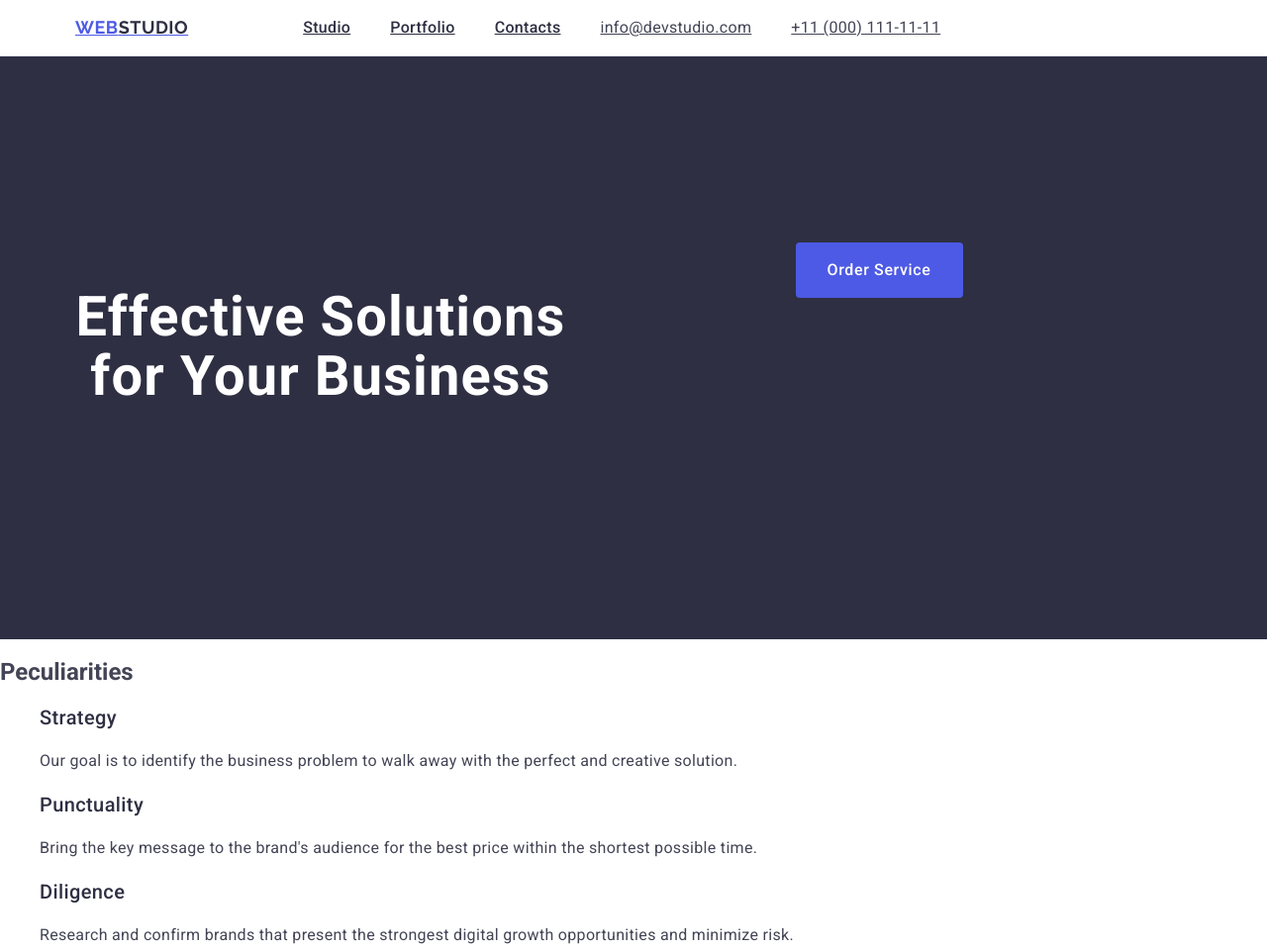
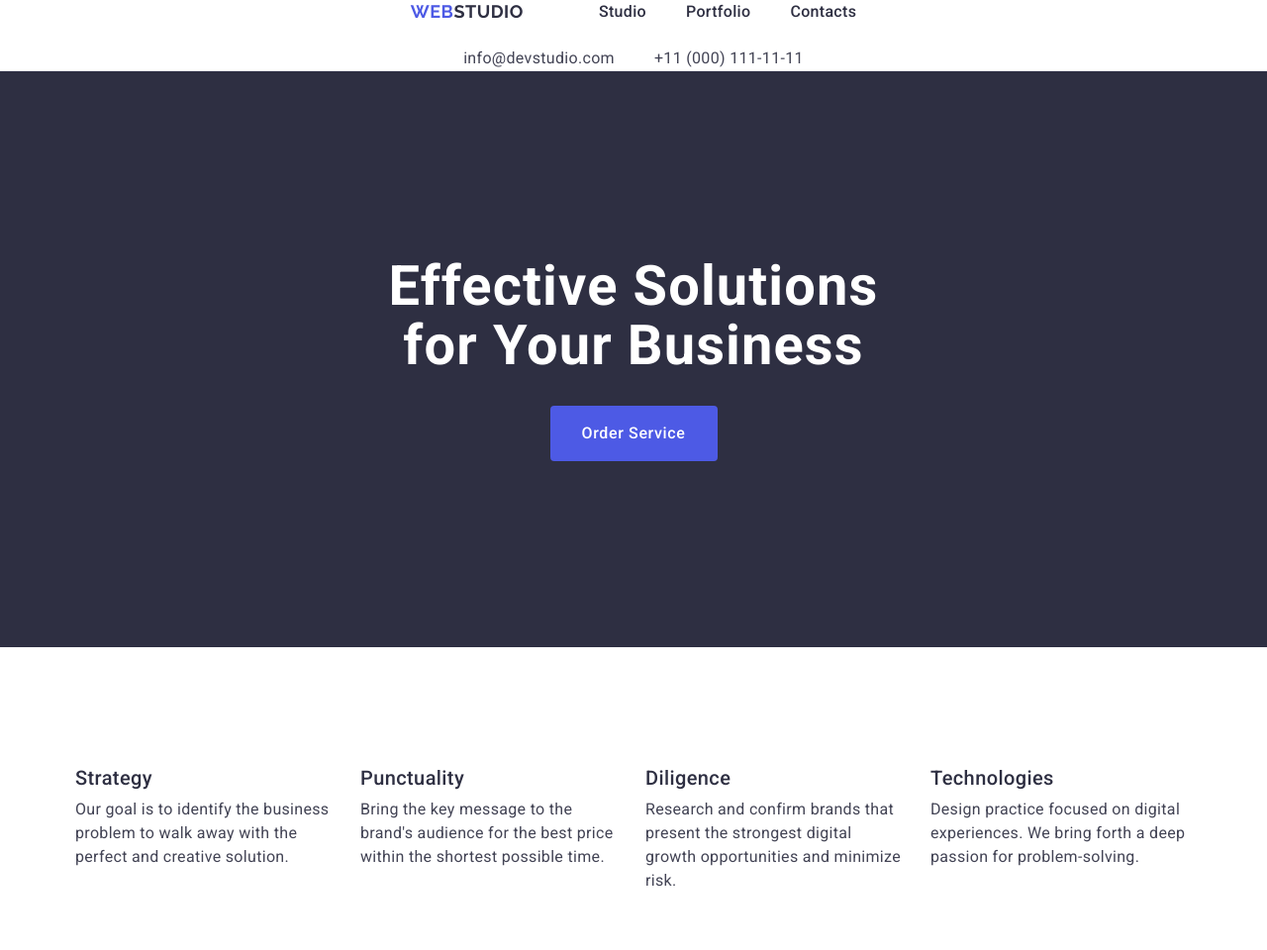
Before and after one commit to hayrunisatrn/goit-markup-hw-03, a plain HTML site: page index.html in a window 1280 px wide. Shown: the top 960 px of the page at 99% size. Drawn offline with nearby package versions, Linux system fonts and the light colour scheme.

Commit message:
ikinci-bölüm

```diff
--- a/css/styles.css
+++ b/css/styles.css
@@ -2,14 +2,53 @@ body {
     font-family: "Roboto", sans-serif;
     color: #434455;
     background-color: #FFFFFF;
+    font-weight: normal;
+    font-size: 16px;
+    line-height: 24px;
+    letter-spacing: 0.02em;
+}
+
+a {
+    text-decoration: none;
+}
+
+h1,
+h2,
+h3,
+h4,
+h5,
+h6,
+p {
+    margin: 0;
 }
 
 img {
     display: block;
 }
 
+ul {
+    list-style-type: none;
+    padding: 0;
+    margin: 0;
+}
+
+.nav {
+    display: flex;
+    align-items: center;
+    background-color: #FFFFFF;
+}
+
 .header-nav-address {
     border-bottom: 1px solid #e7e9fc;
+    height: 72px;
+}
+
+.header-div {
+    display: flex;
+    height: 100%;
+    margin: 0 auto;
+    align-items: center;
+    justify-content: space-between;
 }
 
 .container {
@@ -17,12 +56,9 @@ img {
     margin: 0 auto;
     padding: 0 15px;
     display: flex;
+    flex-direction: column;
 }
 
-.nav {
-    display: flex;
-    align-items: center;
-}
 
 .logo_web {
     font-family: "Raleway", sans-serif;
@@ -62,6 +98,14 @@ img {
     line-height: 1.5;
     letter-spacing: 0.02em;
     color: #2e2f42;
+}
+
+.first-section-div {
+    display: flex;
+    flex-direction: column;
+    align-items: center;
+    justify-content: center;
+    gap: 10px;
 }
 
 .portfolio_tab:hover {
@@ -108,13 +152,11 @@ img {
 }
 
 .address_list {
-    list-style-type: none;
     display: flex;
     gap: 40px;
 }
 
 .nav_list {
-    list-style-type: none;
     display: flex;
     gap: 40px;
 }
@@ -132,6 +174,7 @@ img {
     color: #ffffff;
     background-color: #2E2F42;
     max-width: 496px;
+    margin: 0 auto 20px;
 }
 
 .button_order {
@@ -149,6 +192,8 @@ img {
     border: none;
     border-radius: 4px;
     cursor: pointer;
+    display: block;
+    margin: 0 auto;
 }
 
 .button_order:hover {
@@ -163,12 +208,31 @@ img {
     cursor: pointer;
 }
 
+.about_tab {
+    padding: 120px 0;
+    background-color: #FFFFFF;
+}
+
+.visually-hidden {
+    position: absolute;
+    width: 1px;
+    height: 1px;
+    margin: -1px;
+    border: 0;
+    padding: 0;
+    white-space: nowrap;
+    clip-path: inset(100%);
+    clip: rect(0 0 0 0);
+    overflow: hidden;
+}
+
 .about_table {
     font-weight: 500;
     font-size: 20px;
     line-height: 1.2;
     letter-spacing: 0.02em;
     color: #2e2f42;
+    margin-bottom: 8px
 }
 
 .about_p {
@@ -177,8 +241,17 @@ img {
     letter-spacing: 0.02em;
 }
 
+.about_tab_title {
+    visibility: hidden;
+}
+
 .about_ta {
-    list-style-type: none;
+    display: flex;
+    gap: 24px;
+}
+
+.secont-section-list {
+    width: calc((100% - 72px) / 4);
 }
 
 .our-team {
--- a/index.html
+++ b/index.html
@@ -26,7 +26,7 @@
 <body>
     <!--header-->
     <header class="header-nav-address">
-        <div class="container">
+        <div class="header-div container">
             <nav class="nav">
                 <a href="./index.html" class="logo_web">Web<span class="studio">Studio</span></a>
                 <ul class="nav_list">
@@ -51,45 +51,48 @@
     <main>
         <section class="title-main">
             <!--1.bölüm-->
-            <div class="container">
+            <div class="first-section-div container">
                 <h1 class="title_effective">Effective Solutions for Your Business</h1>
                 <button type="button" class="button_order">Order Service</button>
             </div>
         </section>
         <section class="about_tab">
             <!--2.bölüm-->
-            <h2>Peculiarities</h2>
+            <div class="secont-section-div container">
+                <h2 class="visually-hidden section-two-title">Peculiarities</h2>
                 <ul class="about_ta">
-                <li>
+                    <li class="list secont-section-list">
                         <h3 class="about_table">Strategy</h3>
                         <p class="about_p">Our goal is to identify the business problem to walk away with the perfect
                             and
                             creative solution.
                         </p>
                     </li>
-                <li>
+                    <li class="list secont-section-list">
                         <h3 class="about_table">Punctuality</h3>
                         <p class="about_p">Bring the key message to the brand's audience for the best price within the
                             shortest possible
                             time.</p>
                     </li>
-                <li>
+                    <li class="list secont-section-list">
                         <h3 class="about_table">Diligence</h3>
                         <p class="about_p">Research and confirm brands that present the strongest digital growth
                             opportunities and minimize
                             risk.
                         </p>
                     </li>
-                <li>
+                    <li class="list secont-section-list">
                         <h3 class="about_table">Technologies</h3>
                         <p class="about_p">Design practice focused on digital experiences. We bring forth a deep passion
                             for
                             problem-solving.</p>
                     </li>
                 </ul>
+            </div>
         </section>
         <section class="team">
             <!--3.bölüm-->
+            <div class="container">
                 <h2 class="our-team">Our Team</h2>
                 <ul class="our-team-tab">
                     <li class="our-list">
@@ -113,9 +116,11 @@
                         <p class="team-p">UI Designer</p>
                     </li>
                 </ul>
+            </div>
         </section>
         <section class="portfolio">
             <!--4.bölüm-->
+            <div class="container">
                 <h2 class="our-portfolio">Our Portfolio</h2>
                 <ul class="portfolio-list1">
                     <li class="portfolio_list">
@@ -150,13 +155,17 @@
                         <p class="list-p">Marketing</p>
                     </li>
                 </ul>
+            </div>
         </section>
     </main>
     <!--footer-->
     <footer class="footer">
+        <div class="container">
             <a href="./index.html" class="footer-link">Web<span class="footer-span">Studio</span></a>
-        <p class="footer-p">Increase the flow of customers and sales for your business with digital marketing & growth
+            <p class="footer-p">Increase the flow of customers and sales for your business with digital marketing &
+                growth
                 solutions.</p>
+        </div>
     </footer>
 </body>
 
```
Lines whose indentation alone changed are shown as unchanged.
